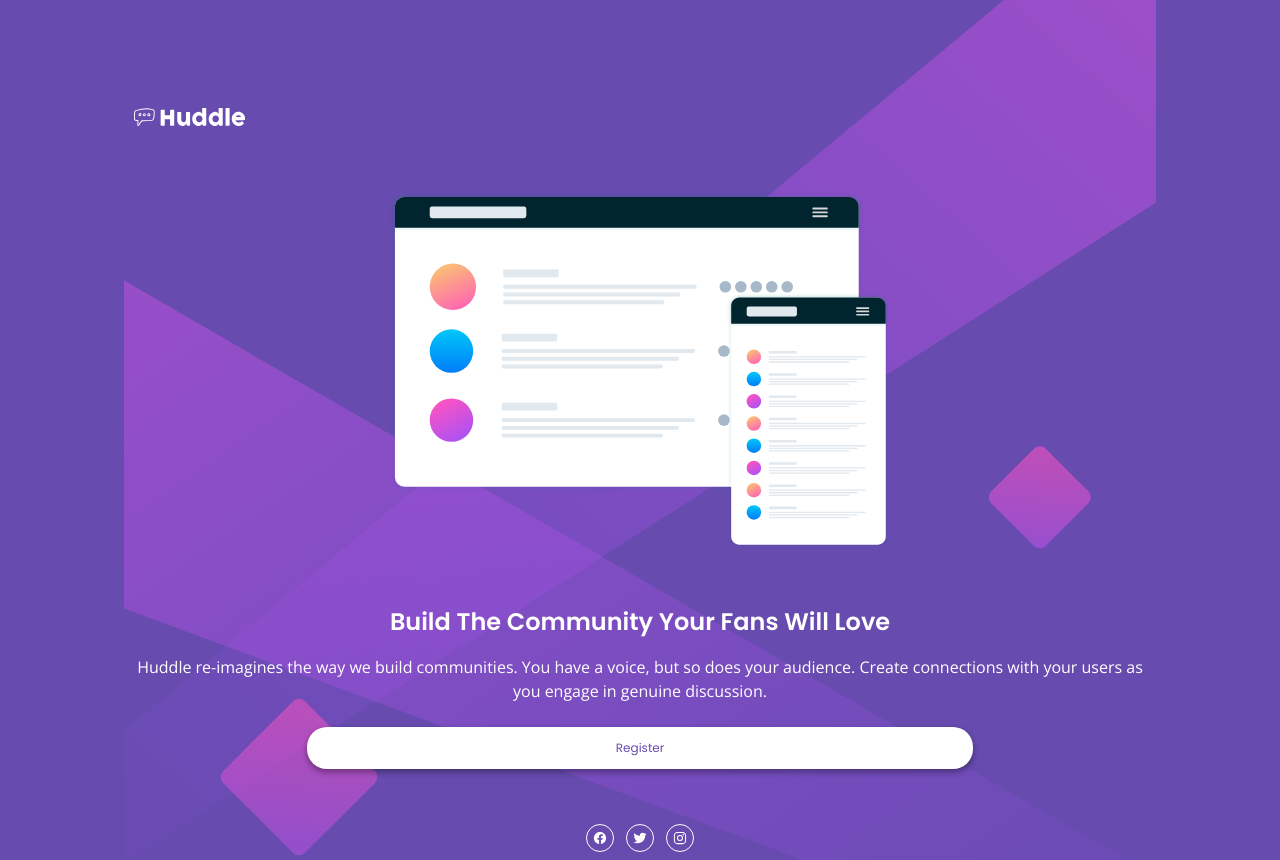
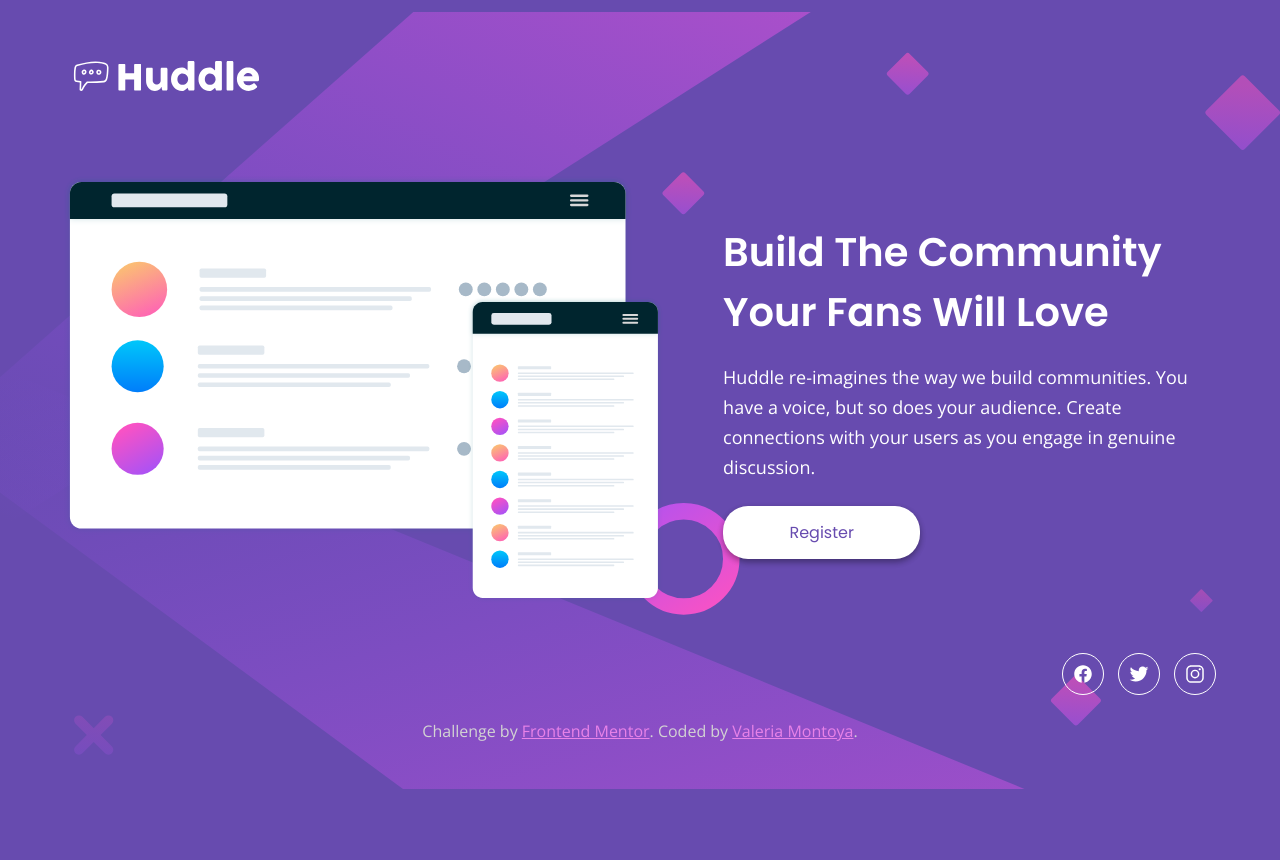
Before and after one commit to ValeriaMontoya/huddle-landing-page, a plain HTML site: page index.html in a window 1280 px wide. Shown: the top 860 px of the page. After the commit the page ends 800 px from the top, so only its background shows below. Drawn offline with nearby package versions, Linux system fonts and the light colour scheme.

Commit message:
Finish desktop layout

```diff
--- a/index.html
+++ b/index.html
@@ -14,6 +14,7 @@
   <link href="https://fonts.googleapis.com/css2?family=Open+Sans&family=Poppins:wght@400;600&display=swap"
     rel="stylesheet">
   <link rel="stylesheet" href="./styles/styles.css">
+  <link rel="stylesheet" href="./styles/desktop.css" media="(min-width: 1024px)">
   <title>Frontend Mentor | Huddle landing page with single introductory section</title>
 </head>
 
--- /dev/null
+++ b/styles/desktop.css
@@ -0,0 +1,65 @@
+:root {
+  --font-size-small: 1.6rem;
+  --font-size-medium: 1.8rem;
+  --font-size-large: 4rem;
+}
+
+body {
+  background-image: url("../images/bg-desktop.svg");
+  background-size: contain;
+  background-position: center left;
+  padding: 4% 5% 0;
+}
+
+.logo {
+  width: 200px;
+}
+
+.container {
+  display: flex;
+  gap: 60px;
+  text-align: left;
+  padding: 70px 0 0;
+}
+
+section {
+  margin: 46px 0;
+}
+
+.illustration {
+  min-width: 500px;
+  max-width: 900px;
+  width: 150%;
+}
+
+.paragraph {
+  margin: 20px 0 24px;
+  line-height: 3rem;
+}
+
+.button {
+  width: 40%;
+  text-align: center;
+  padding: 14px;
+  border-radius: 25px;
+}
+
+.social {
+  justify-content: flex-end;
+  gap: 14px;
+}
+
+.social a .icon {
+  padding: 10px;
+  width: 20px;
+  height: 20px;
+}
+
+.social a .icon:hover {
+  color: hsl(320, 91%, 65%);
+  border: 1px solid hsl(320, 91%, 65%);
+}
+
+.attribution {
+  margin-top: 20px;
+}
--- a/styles/styles.css
+++ b/styles/styles.css
@@ -25,8 +25,9 @@ body {
   background-image: url("../images/bg-mobile.svg");
   background-repeat: no-repeat;
   background-size: contain;
-  background-position: top;
+  background-position: 0 top;
   background-color: var(--violet);
+  min-height: 100vh;
   padding: 8% 10%;
 }
 
@@ -37,7 +38,7 @@ body {
 .container {
   text-align: center;
   color: white;
-  padding: 55px 0;
+  padding: 50px 0;
 }
 
 .illustration {
```
Also changed, not shown: design/active-states.jpg (deleted), design/desktop-design.jpg (deleted), design/desktop-preview.jpg (deleted), design/mobile-design.jpg (deleted).
